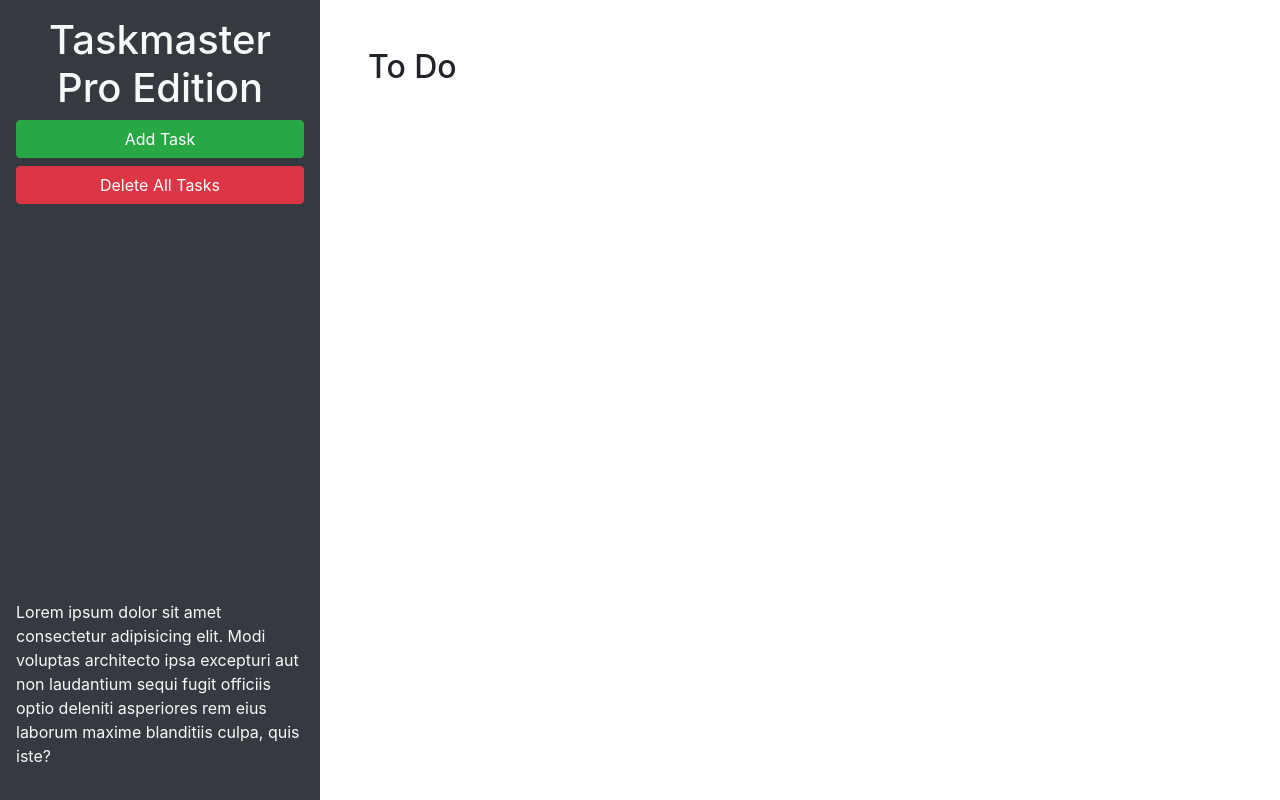
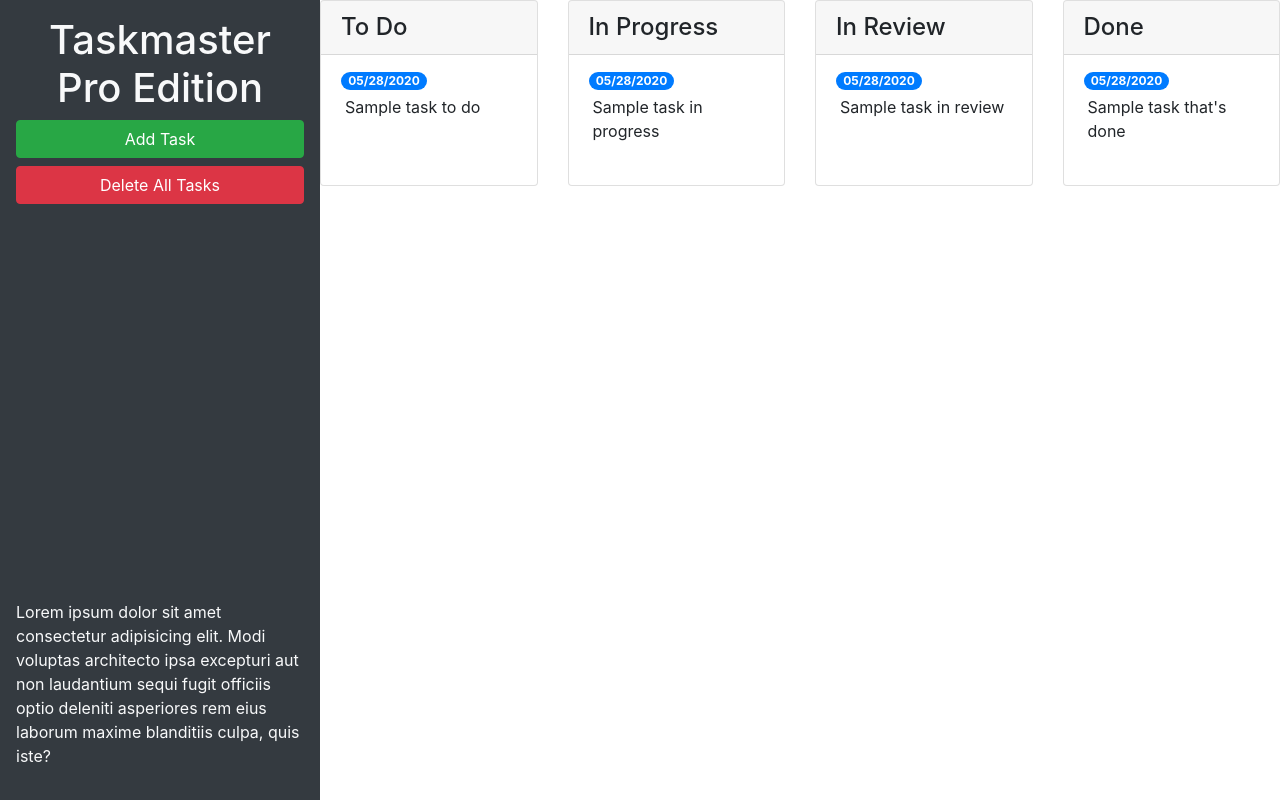
Before and after one commit to zwind66/taskmaster-pro, a plain HTML site: page taskmaster-starter/index.html in a window 1280 px wide. Drawn offline with nearby package versions, Linux system fonts and the light colour scheme.

Commit message:
layout for new statuses

```diff
--- a/taskmaster-starter/index.html
+++ b/taskmaster-starter/index.html
@@ -24,13 +24,67 @@
       </p>
     </header>
     <main class="col-12 col-lg-9">
-      <div class="m-5">
-        <h2>To Do</h2>
-        <ul id="list-toDo" class="list-group"> </ul>
+      <div class="row">
+      <div class="col-12 col-md-6 col-xl-3 mb-3">
+        <div class="card">
+          <h4 class="card-header">
+            To Do
+          </h4>
+          <ul id="list-toDo" class="list-group list-group-flush">
+            <li class="list-group-item">
+              <span class="badge badge-primary badge-pill">05/28/2020</span>
+              <p class="m-1">Sample task to do</p>
+            </li>
+          </ul>
+        </div>
+      </div>
+      <!-- todo end -->
+      <!-- in progress start -->
+      <div class="col-12 col-md-6 col-xl-3 mb-3">
+        <div class="card">
+          <h4 class="card-header">
+            In Progress
+          </h4>
+          <ul id="list-inProgress" class="list-group list-group-flush">
+            <li class="list-group-item">
+              <span class="badge badge-primary badge-pill">05/28/2020</span>
+              <p class="m-1">Sample task in progress</p>
+            </li>
+          </ul>
+        </div>
+      </div>
+      <!-- in progress end -->
+      <!-- in review start -->
+      <div class="col-12 col-md-6 col-xl-3 mb-3">
+        <div class="card">
+          <h4 class="card-header">
+            In Review
+          </h4>
+          <ul id="list-inProgress" class="list-group list-group-flush">
+            <li class="list-group-item">
+              <span class="badge badge-primary badge-pill">05/28/2020</span>
+              <p class="m-1">Sample task in review</p>
+            </li>
+          </ul>
+        </div>
+      </div>
+        <!-- in review end -->
+        <!-- done start -->
+      <div class="col-12 col-md-6 col-xl-3 mb-3">
+        <div class="card">
+          <h4 class="card-header">
+            Done
+          </h4>
+          <ul id="list-inProgress" class="list-group list-group-flush">
+            <li class="list-group-item">
+              <span class="badge badge-primary badge-pill">05/28/2020</span>
+              <p class="m-1">Sample task that's done</p>
+            </li>
+          </ul>
+        </div>
+      </div>
       </div>
     </main>
-  </div>
-
   <!-- Modal -->
   <div class="modal fade" id="task-form-modal" tabindex="-1" role="dialog" aria-labelledby="task-form-modal"
     aria-hidden="true">
@@ -46,11 +100,11 @@
           <form>
             <div class="form-group">
               <label for="modalTaskDescription">Task description</label>
-              <textarea id="modalTaskDescription" rows="3"></textarea>
+              <textarea id="modalTaskDescription" rows="3" class="form-control"></textarea>
             </div>
             <div class="form-group">
               <label for="modalDueDate">Due date</label>
-              <input type="text" id="modalDueDate" placeholder="mm/dd/yyyy" autocomplete="off" />
+              <input type="text" class="form-control" id="modalDueDate" placeholder="mm/dd/yyyy" autocomplete="off" />
             </div>
           </form>
         </div>
```
